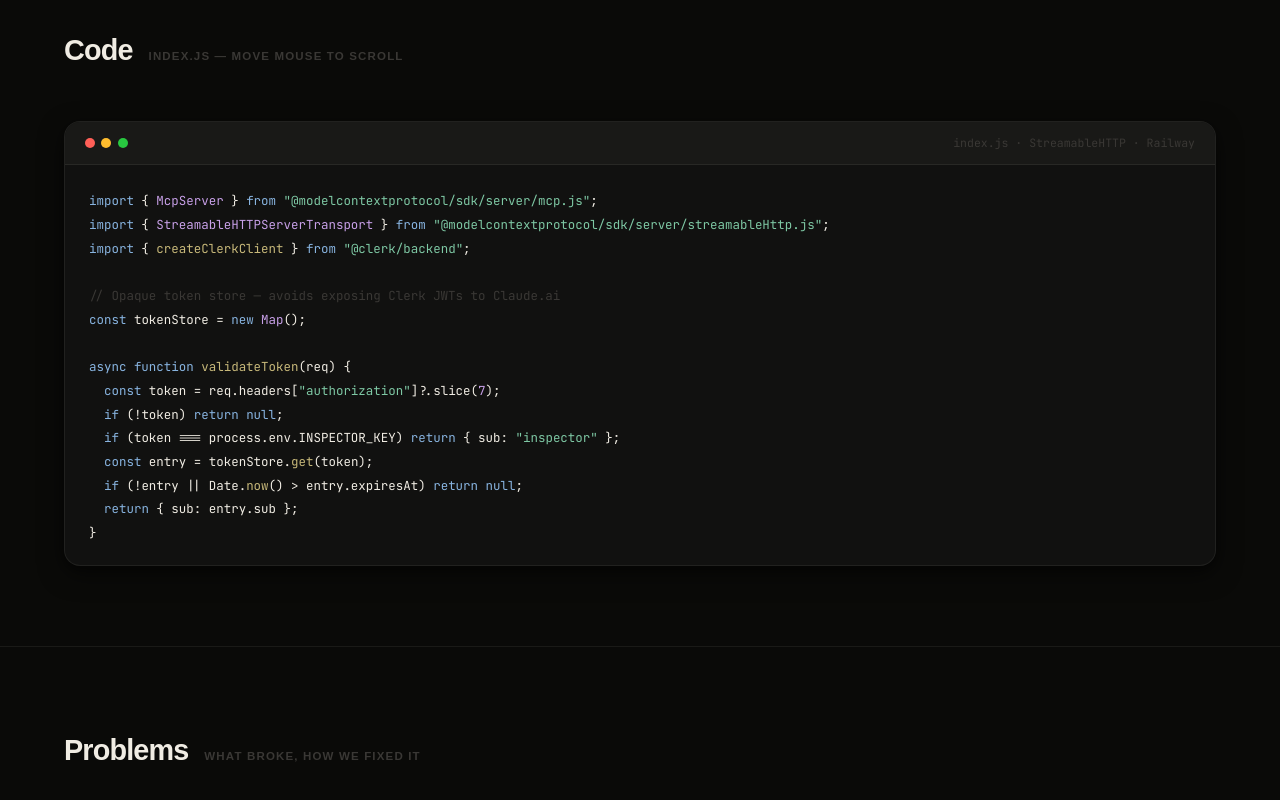
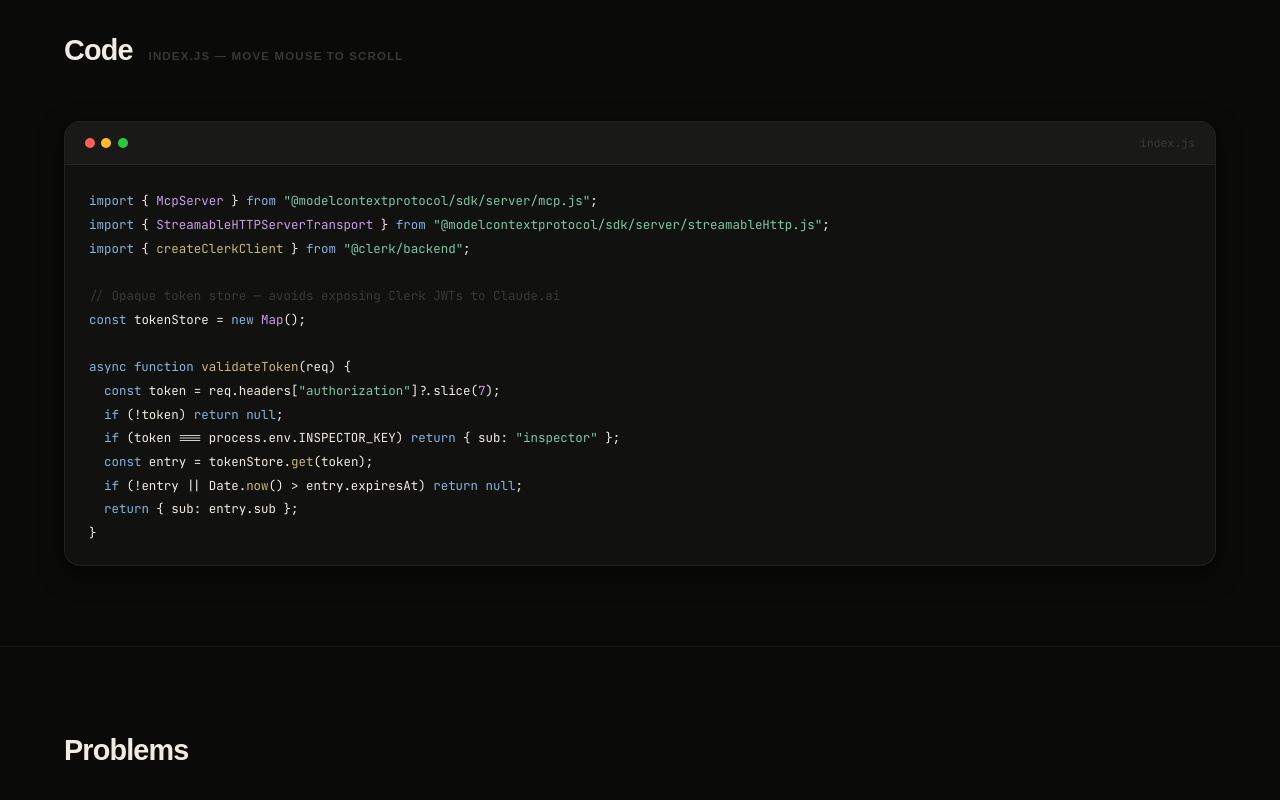
Before and after one commit to ninavolu/image-mcp-server, a website: page public/index.html in a window 1280 px wide. Shown: the part 4440-5240 px from the top of the page. Drawn offline with Linux system fonts and the light colour scheme; a web font is replaced by a local one.

Commit message:
remove subtitles from code and problems sections

```diff
--- a/public/index.html
+++ b/public/index.html
@@ -466,7 +466,7 @@
         <div class="code-dot" style="background:#ffbd2e"></div>
         <div class="code-dot" style="background:#28c840"></div>
       </div>
-      <div class="code-file">index.js · StreamableHTTP · Railway</div>
+      <div class="code-file">index.js</div>
     </div>
     <div class="code-body" id="codeBody">
 <span class="ck">import</span> { <span class="cn">McpServer</span> } <span class="ck">from</span> <span class="cs">"@modelcontextprotocol/sdk/server/mcp.js"</span>;<br />
@@ -515,7 +515,6 @@ server.<span class="cf">tool</span>(<span class="cs">"search_images"</span>, <sp
 <section class="section" id="problems">
   <div class="section-head">
     <h2>Problems</h2>
-    <span class="sh-sub">what broke, how we fixed it</span>
   </div>
   <div class="problems-list">
 
```
